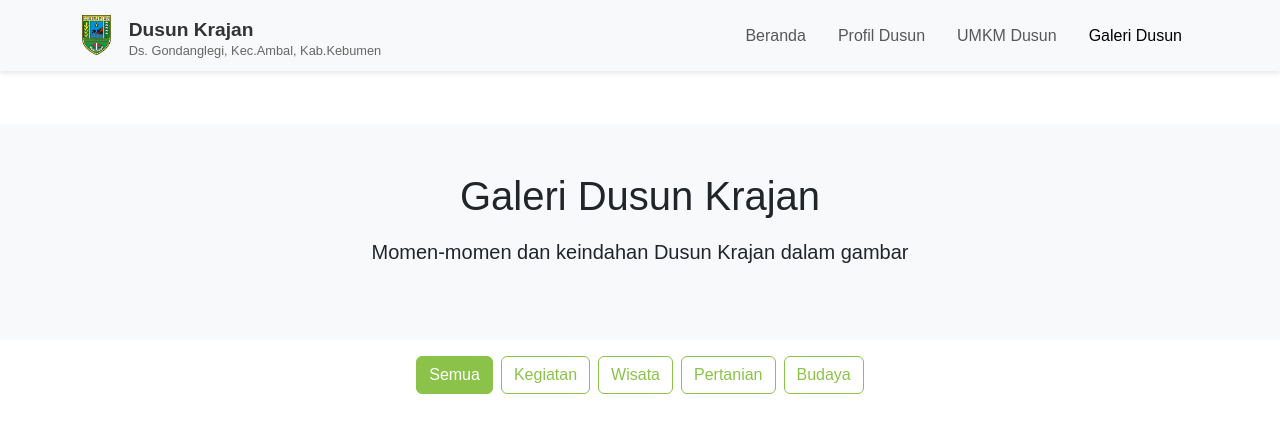
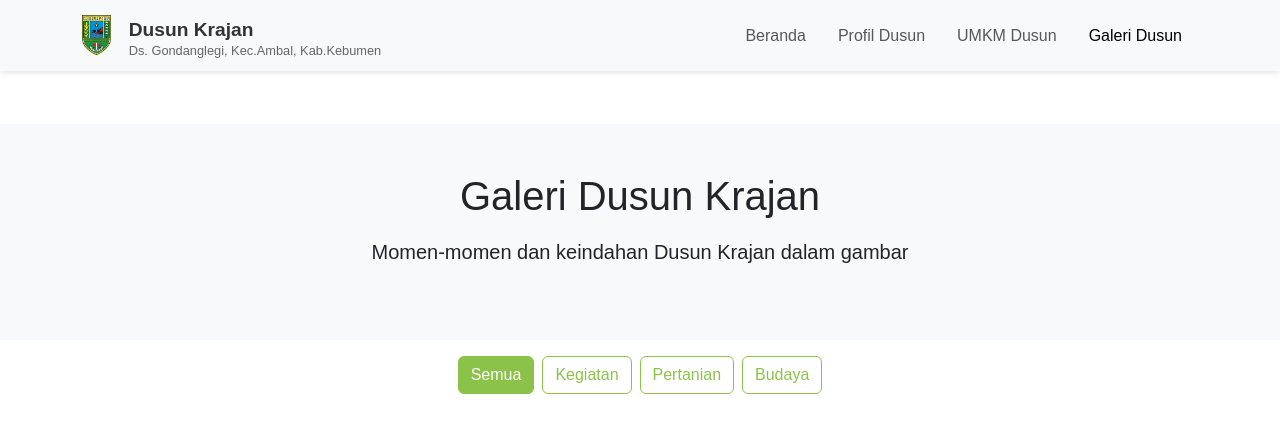
Before and after one commit to Rasyidrama505/krajan, a plain HTML site: page galeri.html in a window 1280 px wide. Shown: the top 446 px of the page. Drawn offline with nearby package versions, Linux system fonts and the light colour scheme.

```diff
--- a/galeri.html
+++ b/galeri.html
@@ -64,7 +64,6 @@
                     <div class="d-flex justify-content-center flex-wrap gap-2">
                         <button class="btn btn-outline-success active" data-filter="all">Semua</button>
                         <button class="btn btn-outline-success" data-filter="kegiatan">Kegiatan</button>
-                        <button class="btn btn-outline-success" data-filter="wisata">Wisata</button>
                         <button class="btn btn-outline-success" data-filter="pertanian">Pertanian</button>
                         <button class="btn btn-outline-success" data-filter="budaya">Budaya</button>
                     </div>
```
Also changed, not shown: index.html (+0 -1 lines), 1 other file.
